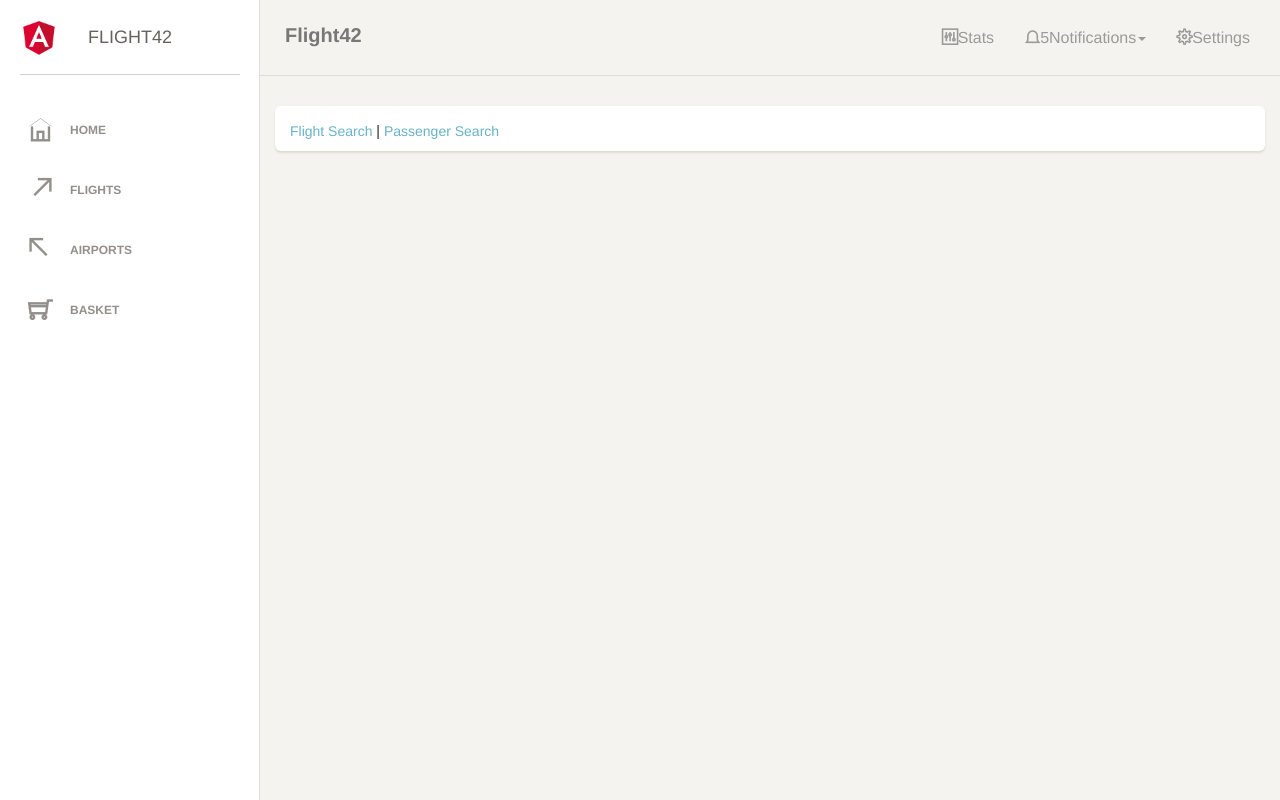
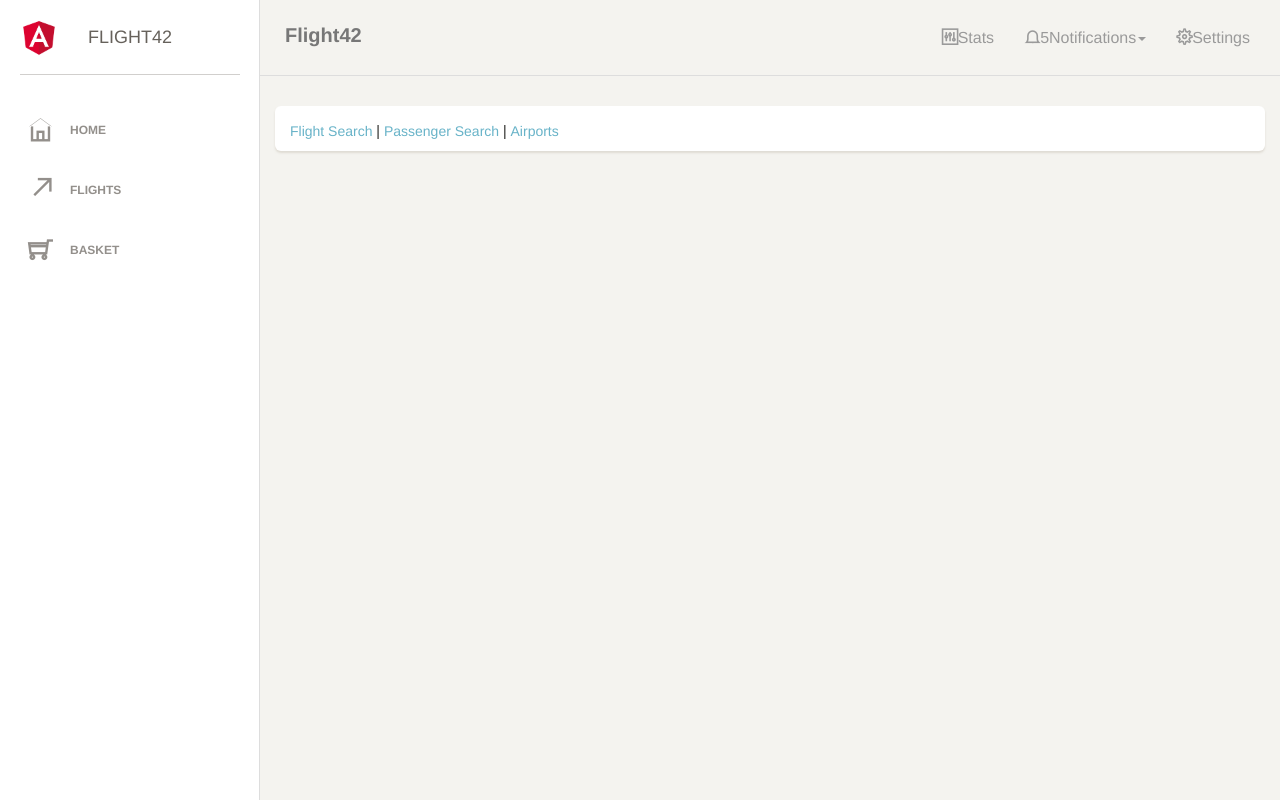
Before and after one commit to ajorda3/advenced-nx-workspace, an Angular app: page /flight-booking in a window 1280 px wide. Built offline with nearby package versions, Linux system fonts and the light colour scheme; a web font is replaced by a local one.

Commit message:
Airport-s functionality

```diff
--- a/apps/flight-app/src/app/flight-booking/flight-booking.component.html
+++ b/apps/flight-app/src/app/flight-booking/flight-booking.component.html
@@ -1,7 +1,8 @@
 <div class="card">
   <div class="content">
     <a routerLink="./flight-search">Flight Search</a> |
-    <a routerLink="./passenger-search">Passenger Search</a>
+    <a routerLink="./passenger-search">Passenger Search</a> |
+    <a routerLink="./airports">Airports</a>
   </div>
 </div>
 
--- a/apps/flight-app/src/app/flight-booking/flight-booking.routes.ts
+++ b/apps/flight-app/src/app/flight-booking/flight-booking.routes.ts
@@ -3,6 +3,7 @@ import {FlightBookingComponent} from './flight-booking.component';
 import {FlightEditComponent} from './flight-edit/flight-edit.component';
 import {FlightSearchComponent} from './flight-search/flight-search.component';
 import {PassengerSearchComponent} from './passenger-search/passenger-search.component';
+import { AirportComponent } from './airport/airport.component';
 
 export const FLIGHT_BOOKING_ROUTES: Routes = [
   {
@@ -20,8 +21,11 @@ export const FLIGHT_BOOKING_ROUTES: Routes = [
       {
         path: 'flight-edit/:id',
         component: FlightEditComponent
+      },
+      {
+        path: 'airports',
+        component: AirportComponent
       }
     ]
   }
-
 ]
--- a/apps/flight-app/src/app/sidebar/sidebar.component.html
+++ b/apps/flight-app/src/app/sidebar/sidebar.component.html
@@ -22,13 +22,6 @@
       </a>
     </li>
 
-
-    <li>
-      <a routerLink="airports">
-        <i class="ti-arrow-top-left"></i>
-        <p>Airports</p>
-      </a>
-    </li>
 
     <!--
     <li>
```
